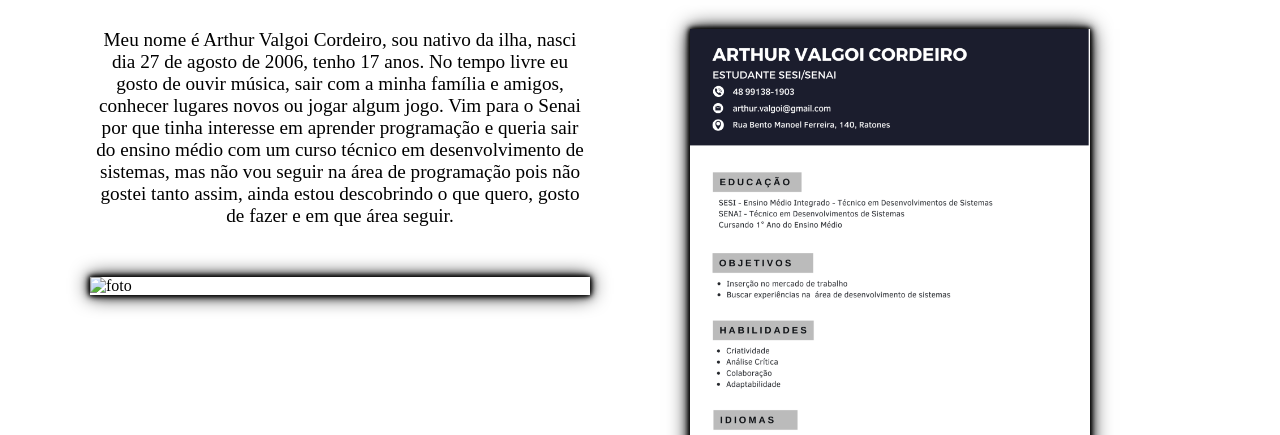
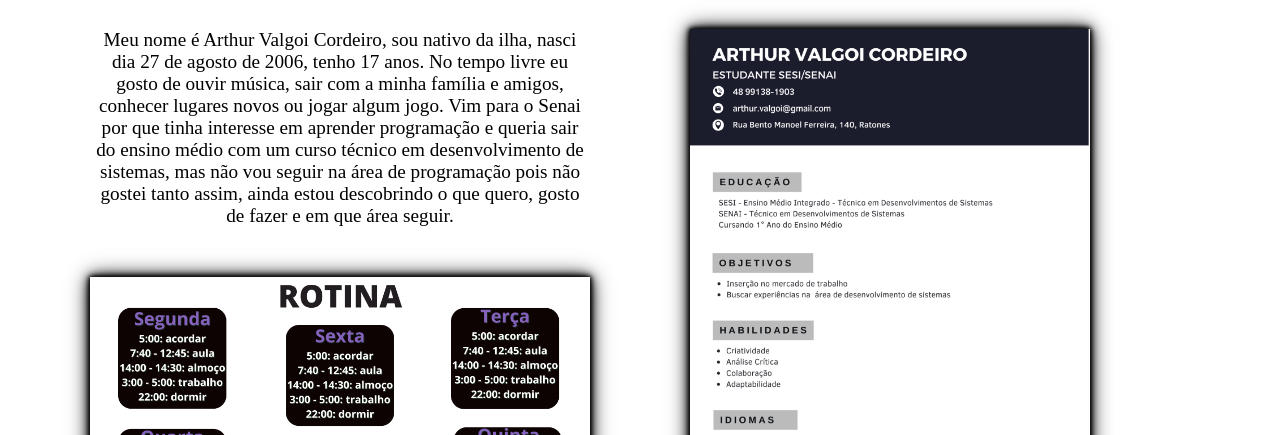
Before and after one commit to yngxog/Portf-lio, a plain HTML site: page index.html in a window 1280 px wide. Shown: the part 365-800 px from the top of the page. Drawn offline with Linux system fonts and the light colour scheme.

Commit message:
Add files via upload

```diff
--- a/index.html
+++ b/index.html
@@ -31,7 +31,7 @@
                 médio com um curso técnico em desenvolvimento de sistemas, mas não vou seguir na área de programação
                 pois não gostei tanto assim, ainda estou descobrindo o que quero, gosto de fazer e em que área seguir.
             </p>
-            <img src="/portfolio/img/foto.png" class="foto-img" alt="foto">
+            <img src="./img/foto.png" class="foto-img" alt="foto">
         </div>
         <div class="curriculo">
             <h1>Currículo</h1>
```
